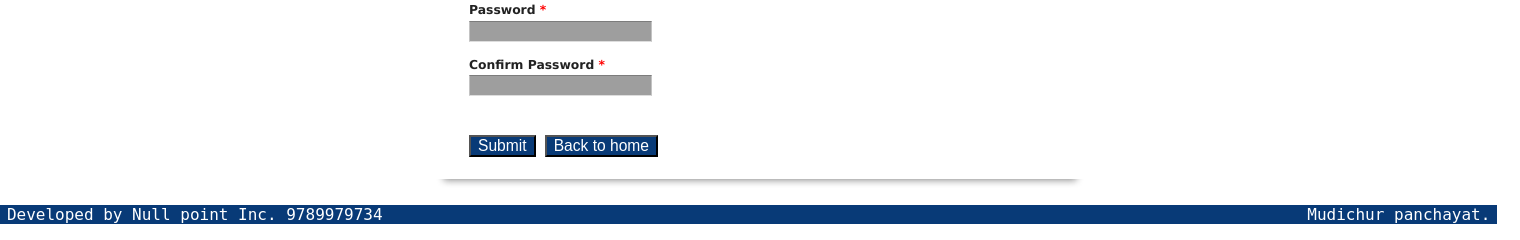
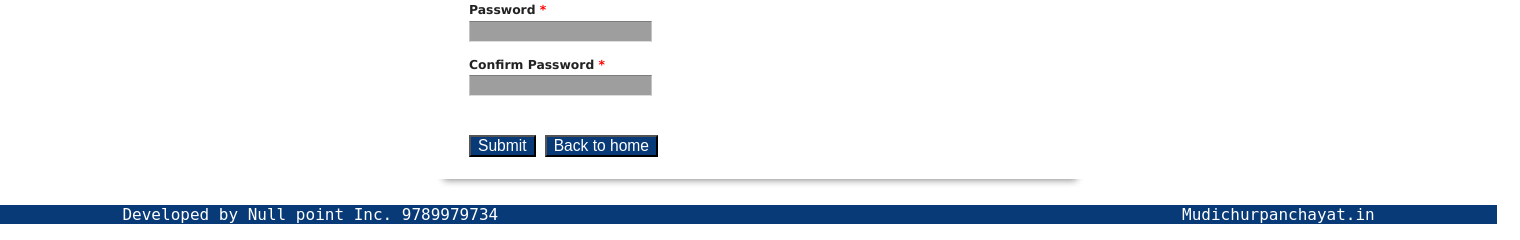
Before and after one commit to avis3004/ASISI-wfh, a PHP site: page /php/Registration.php in a window 1520 px wide. Shown: the part 824-1064 px from the top of the page. Run offline with PHP 8.4, Linux system fonts and the light colour scheme; some libraries are stand-ins or nearby versions; grey boxes are pictures that could not be loaded.

Commit message:
aligned footer

```diff
--- a/finalmudichurpanchayat/footer.php
+++ b/finalmudichurpanchayat/footer.php
@@ -8,7 +8,7 @@
     </head>
     <body>
          <footer>
-<pre>Developed by Null point Inc. 9789979734                                                                                                Mudichur panchayat.</pre>
+<pre>Developed by Null point Inc. 9789979734                                                                       Mudichurpanchayat.in</pre>
 
         </footer>
 
```
